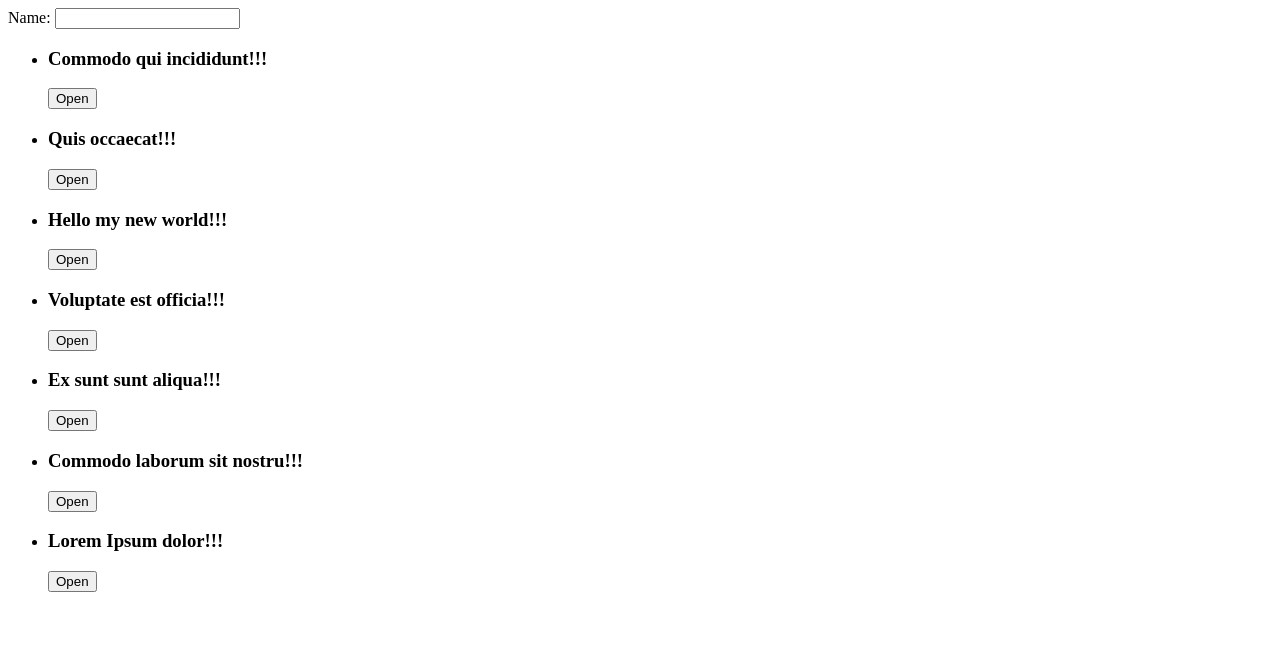
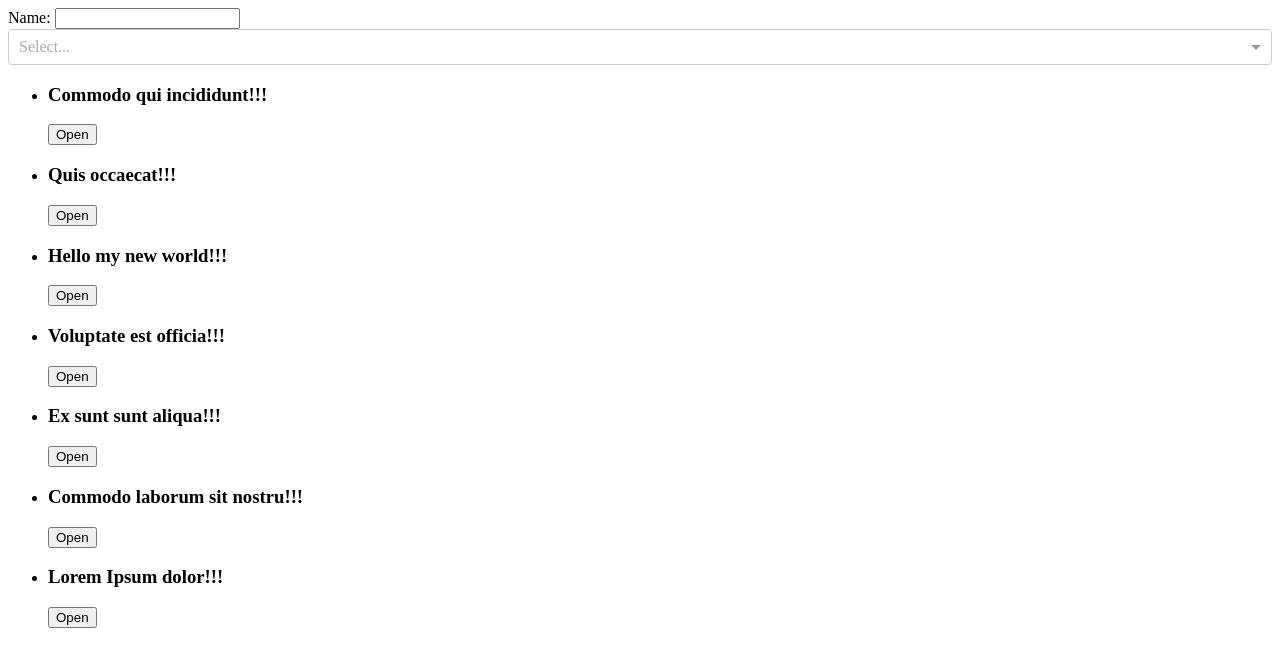
Before and after one commit to OlegSharyk/react-course-yakob-start, a React app: page / in a window 1280 px wide. Shown: the top 666 px of the page. Built offline with nearby package versions, Linux system fonts and the light colour scheme.

Commit message:
add react select

```diff
--- a/package.json
+++ b/package.json
@@ -28,8 +28,11 @@
     "webpack-dev-server": "^2.0.0"
   },
   "dependencies": {
+    "css-loader": "^3.2.0",
     "prop-types": "^15.7.2",
     "react": "^15.5.0",
-    "react-dom": "^15.5.0"
+    "react-dom": "^15.5.0",
+    "react-select": "1.0.0-rc.5",
+    "style-loader": "^1.0.0"
   }
 }
--- a/src/components/App.js
+++ b/src/components/App.js
@@ -3,16 +3,31 @@ import PropTypes from 'prop-types';
 import ArticleList from './ArticleList';
 import ArticleChart from './ArticleChart';
 import UserForm from './UserForm';
+import Select from 'react-select';
+import 'react-select/dist/react-select.css'
 
 class App extends Component {
     static PropTypes = {
 
     }
 
+    state = {
+        selection: null
+    }
+
+
+    changeSelection = selection => this.setState({selection})
+
     render(){
+        const options = this.props.articles.map(article => ({
+            label: article.title,
+            value: article.id
+        }))
+
         return (
             <div>
                 <UserForm />
+                <Select options={options} value={this.state.selection} onChange={this.changeSelection } />
                 <ArticleList articles={this.props.articles} />
                 <ArticleChart articles={this.props.articles}  />
             </div>
--- a/webpack.config.js
+++ b/webpack.config.js
@@ -16,7 +16,11 @@ module.exports = {
                 test: /\.js/,
                 loaders: ['babel-loader'],
                 include: path.join(__dirname, 'src')
-            }
+            },
+            {
+                test: /\.css$/i,
+                use: ['style-loader', 'css-loader'],
+            },
         ]
     }
 }
```
Also changed, not shown: 1 other file (tests, documents, lock files or other folders).
